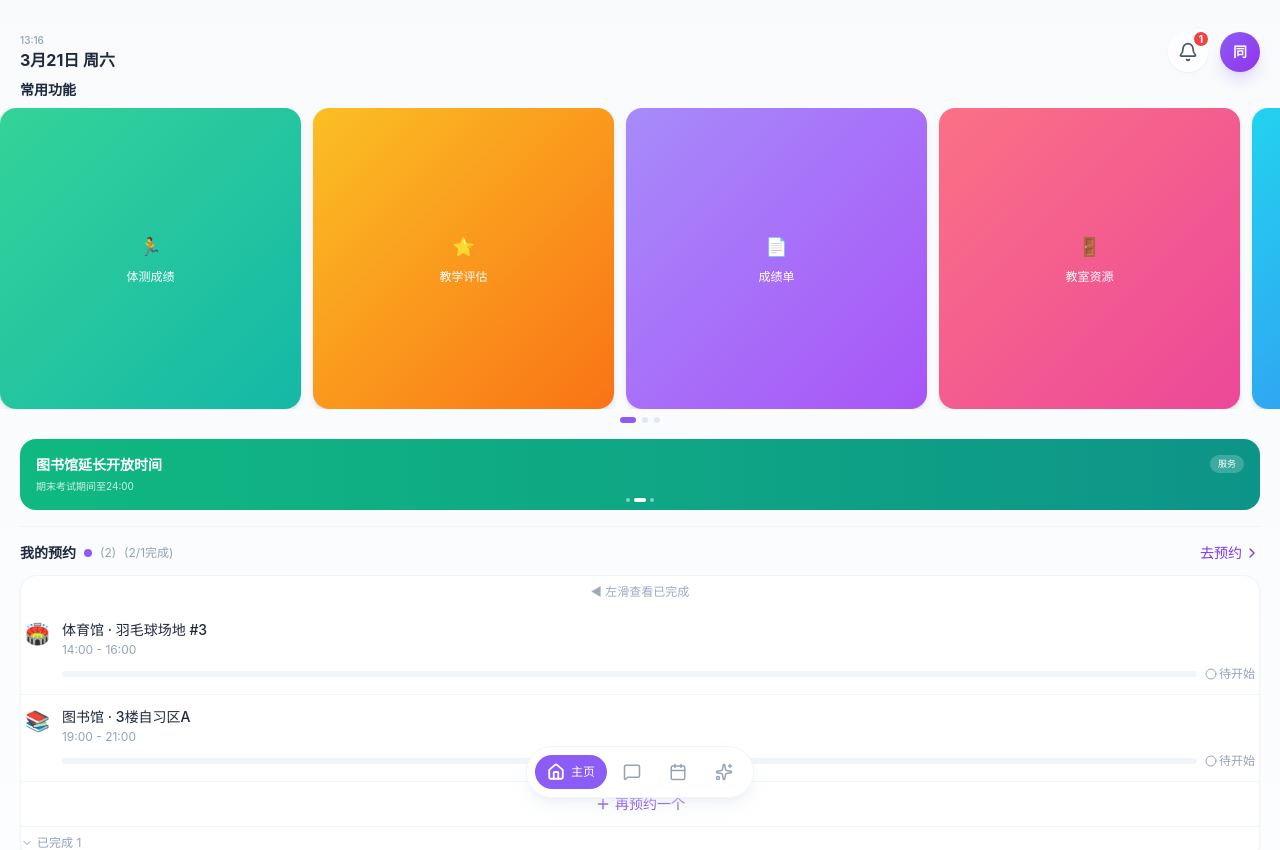
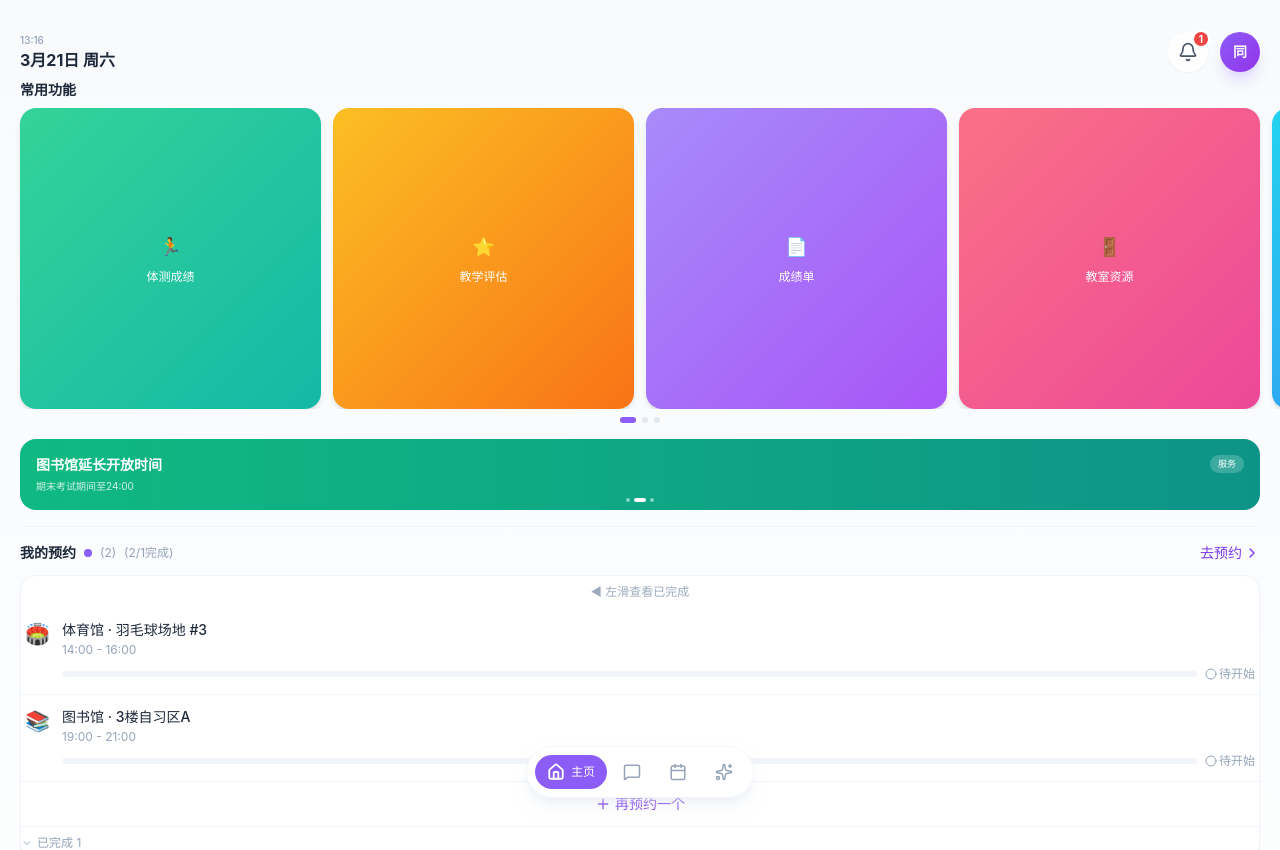
Before and after one commit to OliviaFiona/Thu-info-App-4.0_UI-refresh, a React (Vite) app: page / in a window 1280 px wide. Shown: the top 850 px of the page. Built offline with nearby package versions, Linux system fonts and the light colour scheme.

Commit message:
fix: solve the frequently used function’s incorrect left padding

```diff
--- a/src/pages/HomePage.tsx
+++ b/src/pages/HomePage.tsx
@@ -511,12 +511,14 @@ export const HomePage: React.FC<HomePageProps> = ({ onNavigate }) => {
           )}
         </div>
 
+        {/* 内层 flex 承担左右 padding，避免 overflow-x 容器上 pl/pr 在部分浏览器中首项仍贴边 */}
         <div
           ref={functionScrollRef}
           onScroll={handleFunctionScroll}
-          className="flex overflow-x-auto scrollbar-hide snap-x snap-mandatory pl-5 pr-5 gap-3"
+          className="overflow-x-auto scrollbar-hide snap-x snap-mandatory scroll-pl-5 scroll-pr-5"
           style={{ scrollSnapType: 'x mandatory' }}
         >
+          <div className="flex gap-3 px-5">
             {allFunctions.map((item) => (
               <div
                 key={item.id}
@@ -554,6 +556,7 @@ export const HomePage: React.FC<HomePageProps> = ({ onNavigate }) => {
                 </div>
               </div>
             ))}
+          </div>
         </div>
 
         {/* 分页指示器 - 只显示实际页数 */}
--- a/vite.config.ts
+++ b/vite.config.ts
@@ -12,4 +12,7 @@ export default defineConfig({
       "@": path.resolve(__dirname, "./src"),
     },
   },
+  server: {
+    hmr: true,
+  },
 });
```
Lines whose indentation alone changed are shown as unchanged.
